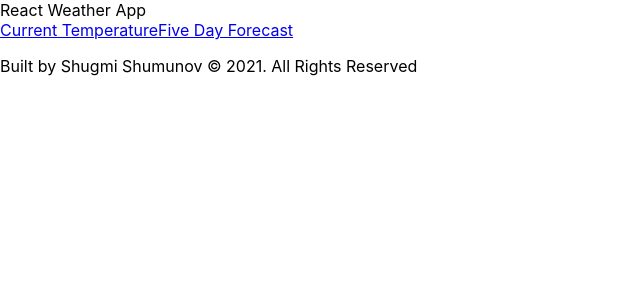
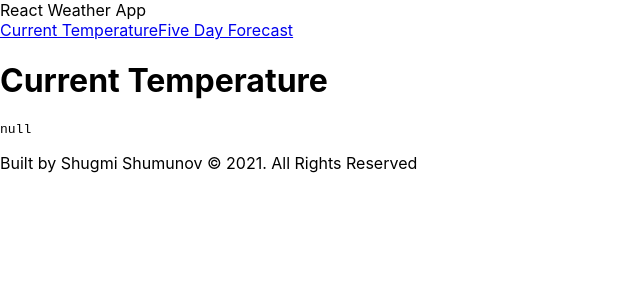
Before and after one commit to ShugKnight24/react_forecast, a React (Create React App) app: page / in a window 1280 px wide. Shown: the top 300 px of the page, without its empty margins (0-640 px from the left). Built offline with nearby package versions, Linux system fonts and the light colour scheme; no server answers.

Commit message:
refactor: Update naming for clarity
- Add processed JSON to page to understand data

```diff
--- a/src/Components/Layout/Main.tsx
+++ b/src/Components/Layout/Main.tsx
@@ -2,8 +2,8 @@ import { FC, useEffect, useState } from 'react';
 import { Switch, Route } from 'react-router-dom';
 
 import {
-	CurrentTemperature,
-	FiveDayForecast
+	CurrentTemperaturePage,
+	FiveDayForecastPage
 } from '../Pages';
 import {
 	getCurrentTemperatureByGeoCoordinates,
@@ -11,16 +11,16 @@ import {
 } from '../../Services/WeatherService';
 
 export const Main: FC = () => {
-	const [currentForecast, setCurrentForecast] = useState<any>(null);
-	const [currentTemperature, setCurrentTemperature] = useState<any>(null);
+	const [currentForecastData, setCurrentForecastData] = useState<any>(null);
+	const [currentTemperatureData, setCurrentTemperatureData] = useState<any>(null);
 
 	useEffect(() => {
 		const fetchWeatherData = () => {
 			navigator.geolocation.getCurrentPosition((position) => {
 				getFiveDayForecastByGeoCoordinates(position.coords.latitude, position.coords.longitude)
-					.then(response => setCurrentForecast(response.list));
+					.then(response => setCurrentForecastData(response.list));
 				getCurrentTemperatureByGeoCoordinates(position.coords.latitude, position.coords.longitude)
-					.then(response => setCurrentTemperature(response));
+					.then(response => setCurrentTemperatureData(response));
 			})
 		}
 
@@ -30,13 +30,13 @@ export const Main: FC = () => {
 	return (
 		<Switch>
 			<Route exact path="/" >
-				<CurrentTemperature
-					currentTemperature={currentTemperature}
+				<CurrentTemperaturePage
+					currentTemperature={currentTemperatureData}
 				/>
 			</Route>
 			<Route path="/forecast">
-				<FiveDayForecast
-					currentForecast={currentForecast}
+				<FiveDayForecastPage
+					currentForecast={currentForecastData}
 				/>
 			</Route>
 		</Switch>
--- a/src/Components/Pages/CurrentTemperature.tsx
+++ b/src/Components/Pages/CurrentTemperature.tsx
@@ -1,13 +1,17 @@
 import { FC } from 'react';
 
-interface CurrentTemperatureProps {
+interface CurrentTemperaturePageProps {
 	currentTemperature: any;
 }
 
-export const CurrentTemperature: FC<CurrentTemperatureProps> = (props) => {
-	console.log(props.currentTemperature)
+export const CurrentTemperaturePage: FC<CurrentTemperaturePageProps> = (props) => {
+	const { currentTemperature } = props;
 	return(
 		<div className="current-temperature-page">
+			<h1>Current Temperature</h1>
+			<pre>
+				{JSON.stringify(currentTemperature, null, 2)}
+			</pre>
 		</div>
 	);
 };
--- a/src/Components/Pages/FiveDayForecast.tsx
+++ b/src/Components/Pages/FiveDayForecast.tsx
@@ -1,13 +1,18 @@
 import { FC } from 'react';
 
-interface FiveDayForecastProps {
+interface FiveDayForecastPageProps {
 	currentForecast: any;
 }
 
-export const FiveDayForecast: FC<FiveDayForecastProps> = (props) => {
-	console.log(props.currentForecast)
+export const FiveDayForecastPage: FC<FiveDayForecastPageProps> = (props) => {
+	const { currentForecast } = props;
+
 	return(
 		<div className="five-day-forecast-page">
+			<h1>Five Day Forecast</h1>
+			<pre>
+				{JSON.stringify(currentForecast, null, 2)}
+			</pre>
 		</div>
 	);
 };
--- a/src/Components/Pages/index.ts
+++ b/src/Components/Pages/index.ts
@@ -1,2 +1,2 @@
-export { CurrentTemperature } from './CurrentTemperature';
-export { FiveDayForecast } from './FiveDayForecast';
+export { CurrentTemperaturePage } from './CurrentTemperature';
+export { FiveDayForecastPage } from './FiveDayForecast';
```
